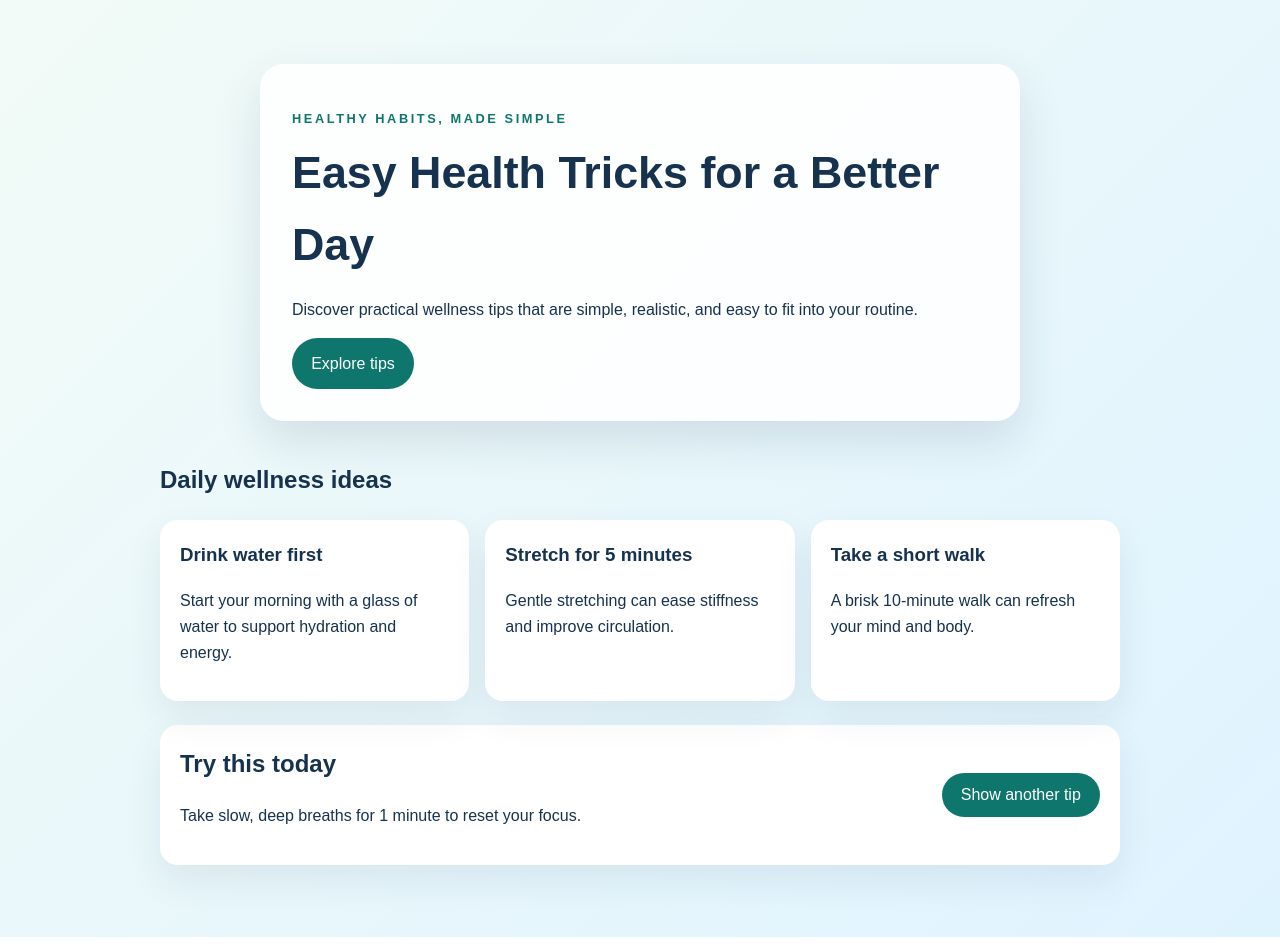
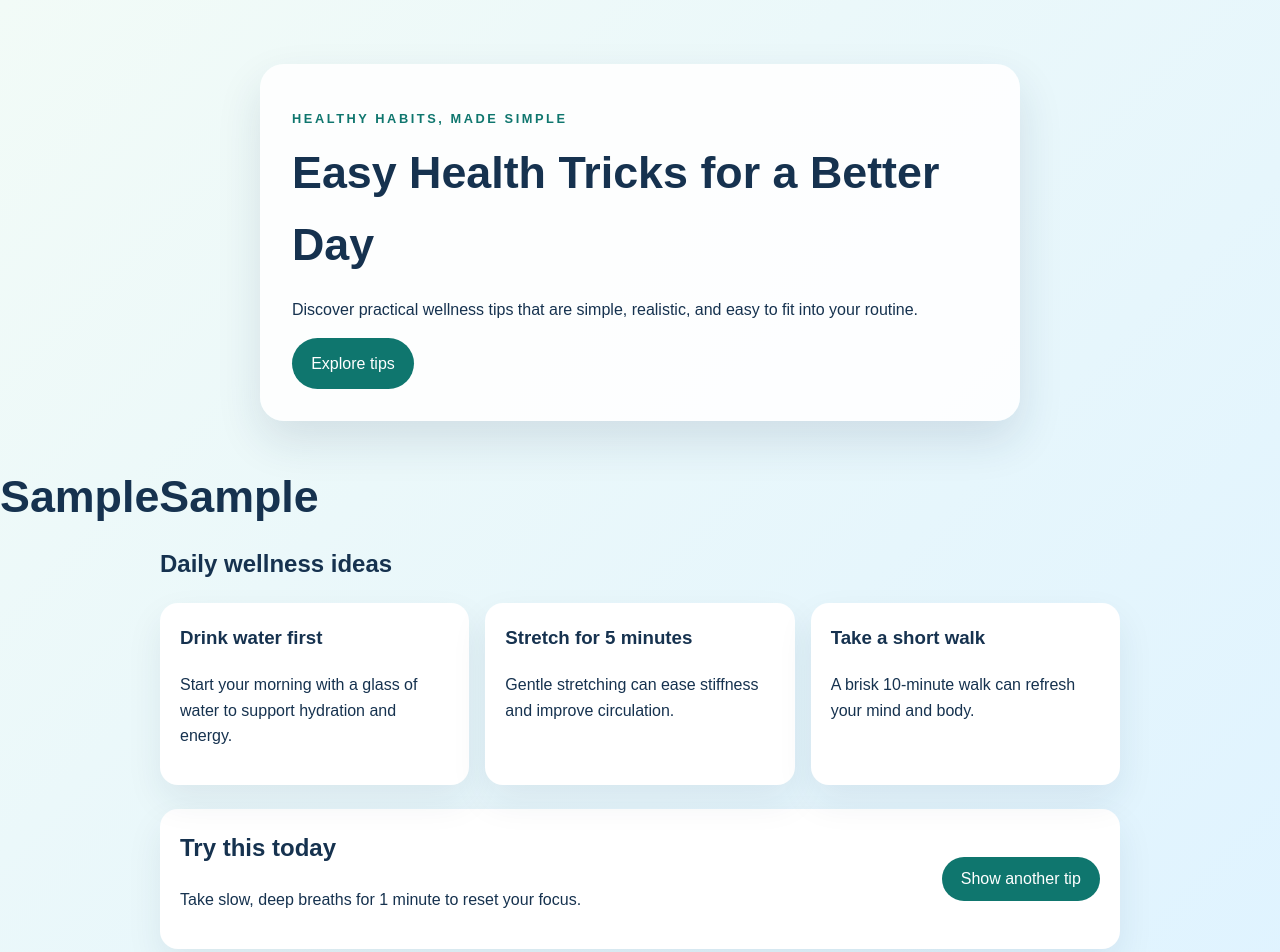
Before and after one commit to hettiarachchi395-sketch/SampleHTML, a website: page index.html in a window 1280 px wide. Shown: the top 952 px of the page. Drawn offline with Linux system fonts and the light colour scheme.

Commit message:
Update html file with new changes

```diff
--- a/index.html
+++ b/index.html
@@ -18,6 +18,8 @@
         <a class="btn" href="#tips">Explore tips</a>
       </div>
     </header>
+
+    <h1>SampleSample</h1>
 
     <main id="tips">
       <section class="section">
```
